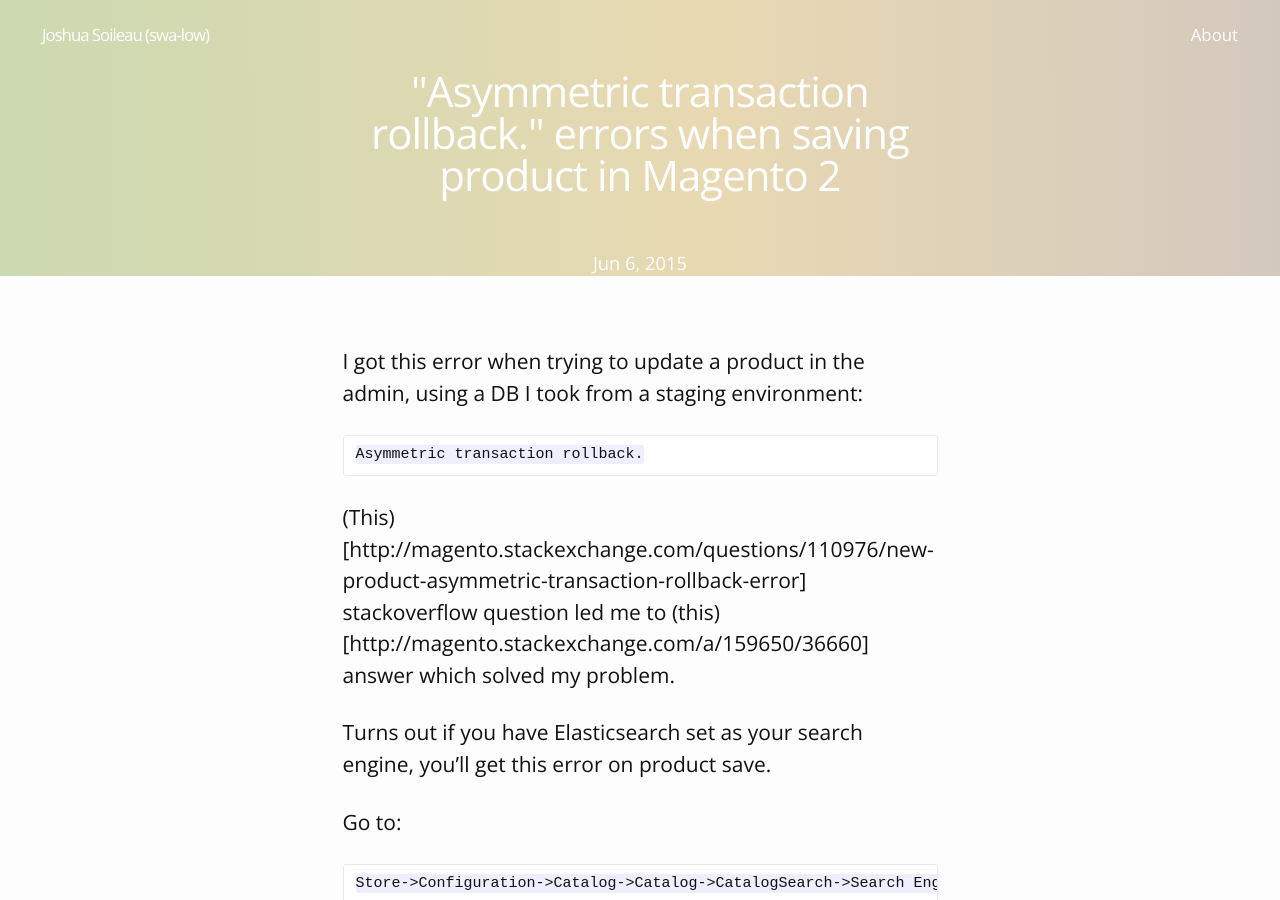
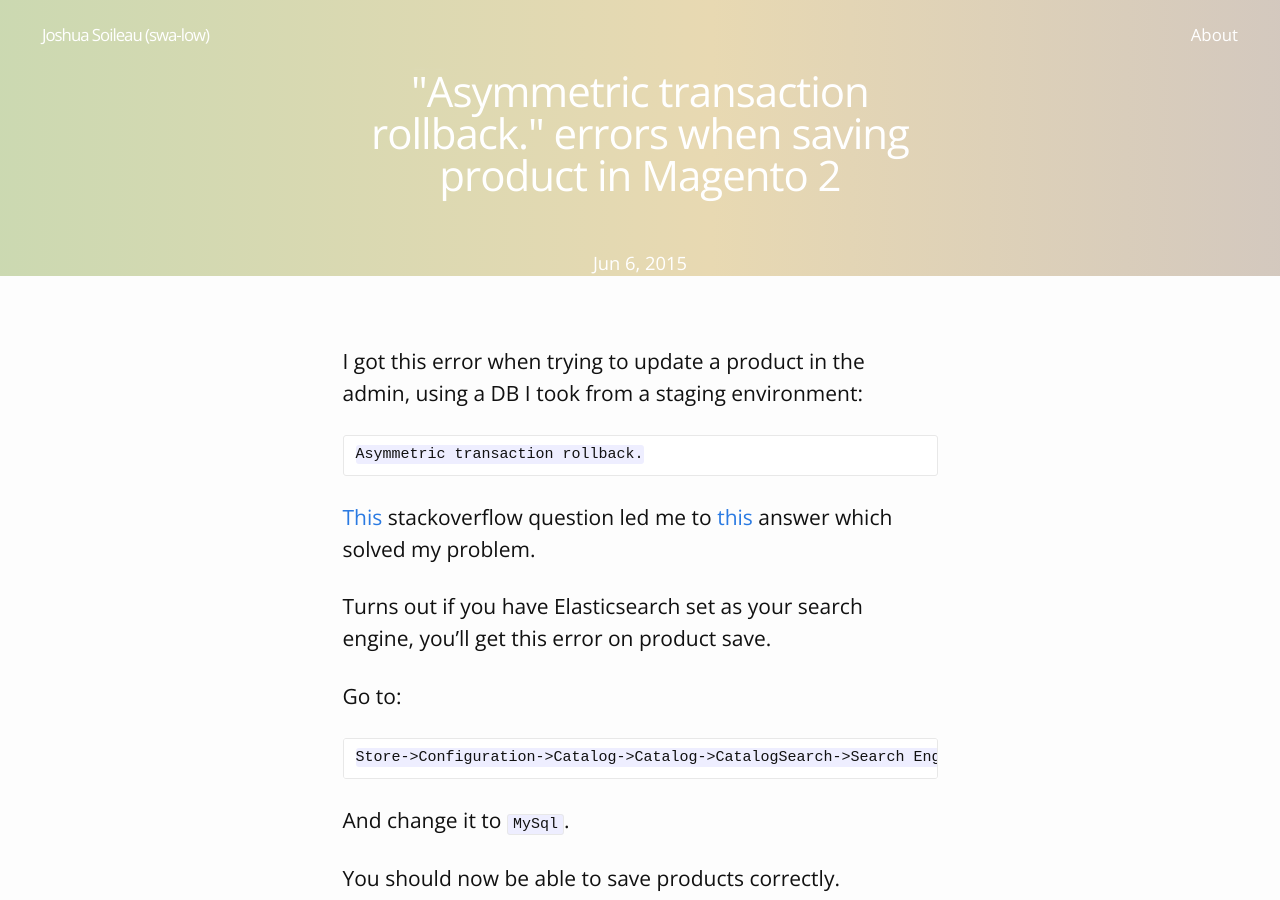
Before and after one commit to JoshuaSoileau/relead-marketing, a Jekyll site: the page built from _posts/2017-02-14-asymmetric-transaction-rollback-errors-when-saving-product-in-magento-2.md, in a window 1280 px wide and 900 px high. Built offline with Jekyll 4.4.1, drawn with Linux system fonts in a browser that asks for light colours; comment, search, counter and statistics services are not loaded.

Commit message:
Update 2017-02-14-asymmetric-transaction-rollback-errors-when-saving-product-in-magento-2.md

````diff
--- a/_posts/2017-02-14-asymmetric-transaction-rollback-errors-when-saving-product-in-magento-2.md
+++ b/_posts/2017-02-14-asymmetric-transaction-rollback-errors-when-saving-product-in-magento-2.md
@@ -12,7 +12,7 @@
 Asymmetric transaction rollback.
 ```
 
-(This)[http://magento.stackexchange.com/questions/110976/new-product-asymmetric-transaction-rollback-error] stackoverflow question led me to (this)[http://magento.stackexchange.com/a/159650/36660] answer which solved my problem.
+[This](http://magento.stackexchange.com/questions/110976/new-product-asymmetric-transaction-rollback-error) stackoverflow question led me to [this](http://magento.stackexchange.com/a/159650/36660) answer which solved my problem.
 
 Turns out if you have Elasticsearch set as your search engine, you'll get this error on product save.
 
````
